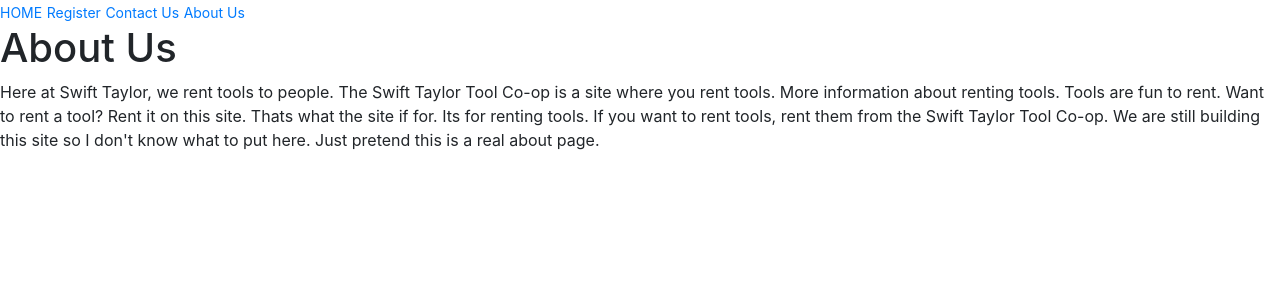
After one commit to sialaomobley-homework/cs3450-project, a Django app: page /about/ in a window 1280 px wide. The commit adds this page. Shown: the top 300 px of the page. Run offline with Django 3.2, Linux system fonts and the light colour scheme; some libraries are stand-ins or nearby versions.

Commit message:
added contact and about pages, put links on homepage

```diff
--- a/src/oursite/oursite/urls.py
+++ b/src/oursite/oursite/urls.py
@@ -16,9 +16,12 @@
 from django.contrib import admin
 from django.urls import include, path
 from users import views as user_views
+from tools import views as tools_views
 
 urlpatterns = [
 	path('admin/', admin.site.urls),
     path('', include('tools.urls')),
     path('register/', user_views.register, name='register'),
+    path('contact/', tools_views.contact, name='contact'),
+    path('about/', tools_views.about, name='about',)
 ]
--- /dev/null
+++ b/src/oursite/tools/templates/tools/about.html
@@ -0,0 +1,23 @@
+<!DOCTYPE html>
+<html lang="en">
+<head>
+    <meta charset="UTF-8">
+    <title>About Us</title>
+      <link rel="stylesheet" href="https://stackpath.bootstrapcdn.com/bootstrap/4.3.1/css/bootstrap.min.css" integrity="sha384-ggOyR0iXCbMQv3Xipma34MD+dH/1fQ784/j6cY/iJTQUOhcWr7x9JvoRxT2MZw1T" crossorigin="anonymous">
+  <script src="https://stackpath.bootstrapcdn.com/bootstrap/4.3.1/js/bootstrap.min.js" integrity="sha384-JjSmVgyd0p3pXB1rRibZUAYoIIy6OrQ6VrjIEaFf/nJGzIxFDsf4x0xIM+B07jRM" crossorigin="anonymous"></script>
+</head>
+<body>
+    <div class="top-part">
+        <a style="text-align:right;font-size:14px" href="http://127.0.0.1:8000/">HOME</a>
+        <a style="text-align:right;font-size:14px" href="http://127.0.0.1:8000/register/">Register</a>
+        <a style="text-align:right;font-size:14px" href="http://127.0.0.1:8000/contact/">Contact Us</a>
+        <a style="text-align:right;font-size:14px" href="http://127.0.0.1:8000/about/">About Us</a>
+    </div>
+    <h1>About Us</h1>
+    <p>Here at Swift Taylor, we rent tools to people. The Swift Taylor Tool Co-op is a site where you rent tools.
+        More information about renting tools. Tools are fun to rent. Want to rent a tool? Rent it on this site.
+        Thats what the site if for. Its for renting tools. If you want to rent tools, rent them from the Swift Taylor
+        Tool Co-op. We are still building this site so I don't know what to put here. Just pretend this is a real
+        about page.</p>
+</body>
+</html>
--- a/src/oursite/tools/templates/tools/homepage.html
+++ b/src/oursite/tools/templates/tools/homepage.html
@@ -12,6 +12,8 @@
 <body>
   <div class="top-part">
     <a style="text-align:right;font-size:14px" href="http://127.0.0.1:8000/register/">Register</a>
+    <a style="text-align:right;font-size:14px" href="http://127.0.0.1:8000/contact/">Contact Us</a>
+    <a style="text-align:right;font-size:14px" href="http://127.0.0.1:8000/about/">About Us</a>
   </div>
   <h1>Welcome to the Tool Co-op!</h1>
   <div class="py-5">
--- a/src/oursite/tools/views.py
+++ b/src/oursite/tools/views.py
@@ -11,4 +11,10 @@
 def tool_view(request, tool_id):
     tool = get_object_or_404(Tool, pk=tool_id)
     return render(request, 'tools/tool.html', {'tool': tool})
+
+def contact(request):
+    return render(request, 'tools/contact.html')
+
+def about(request):
+    return render(request, 'tools/about.html')
 # Create your views here.
```
Also changed, not shown: src/oursite/tools/templates/tools/contact.html (added, +22 -0 lines).
